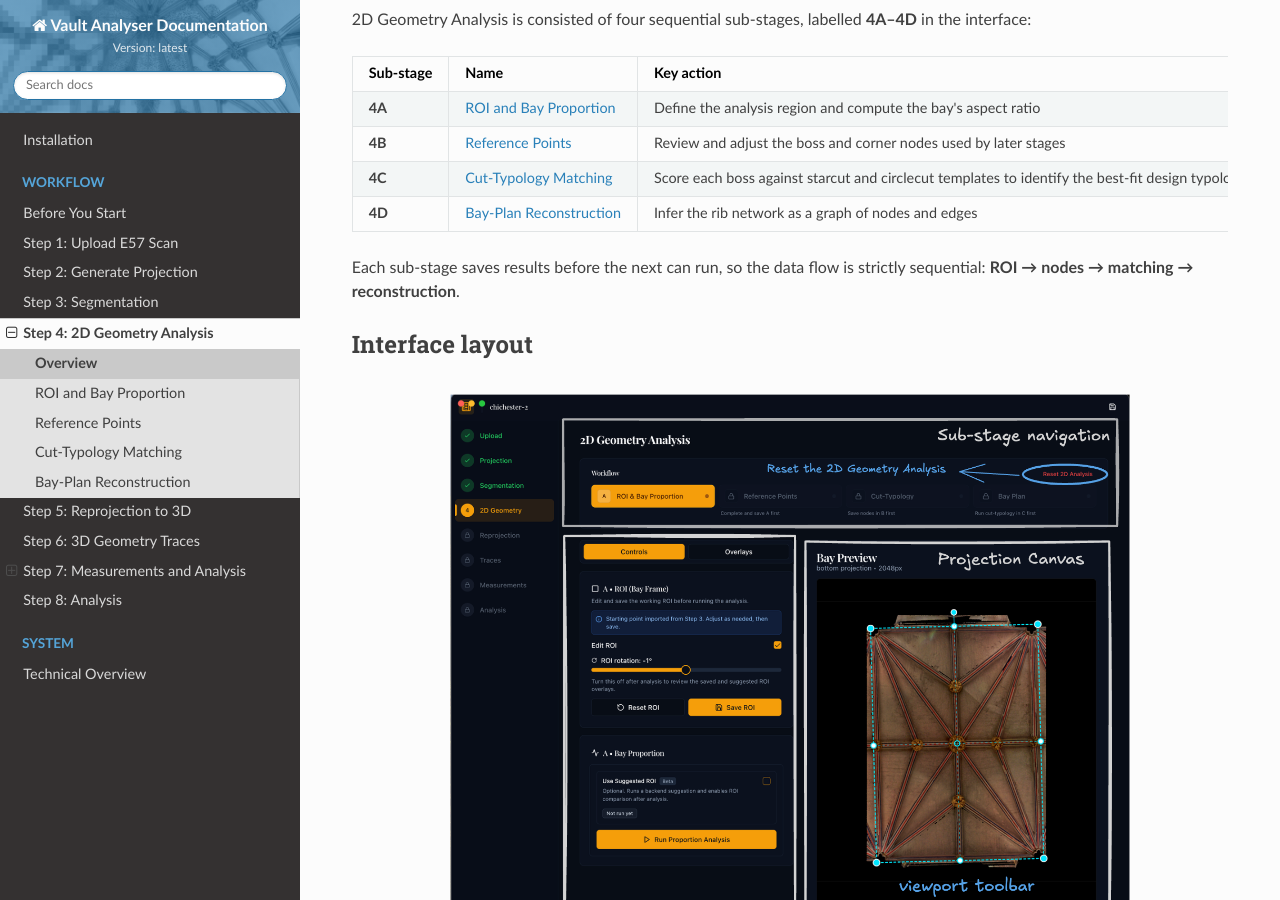
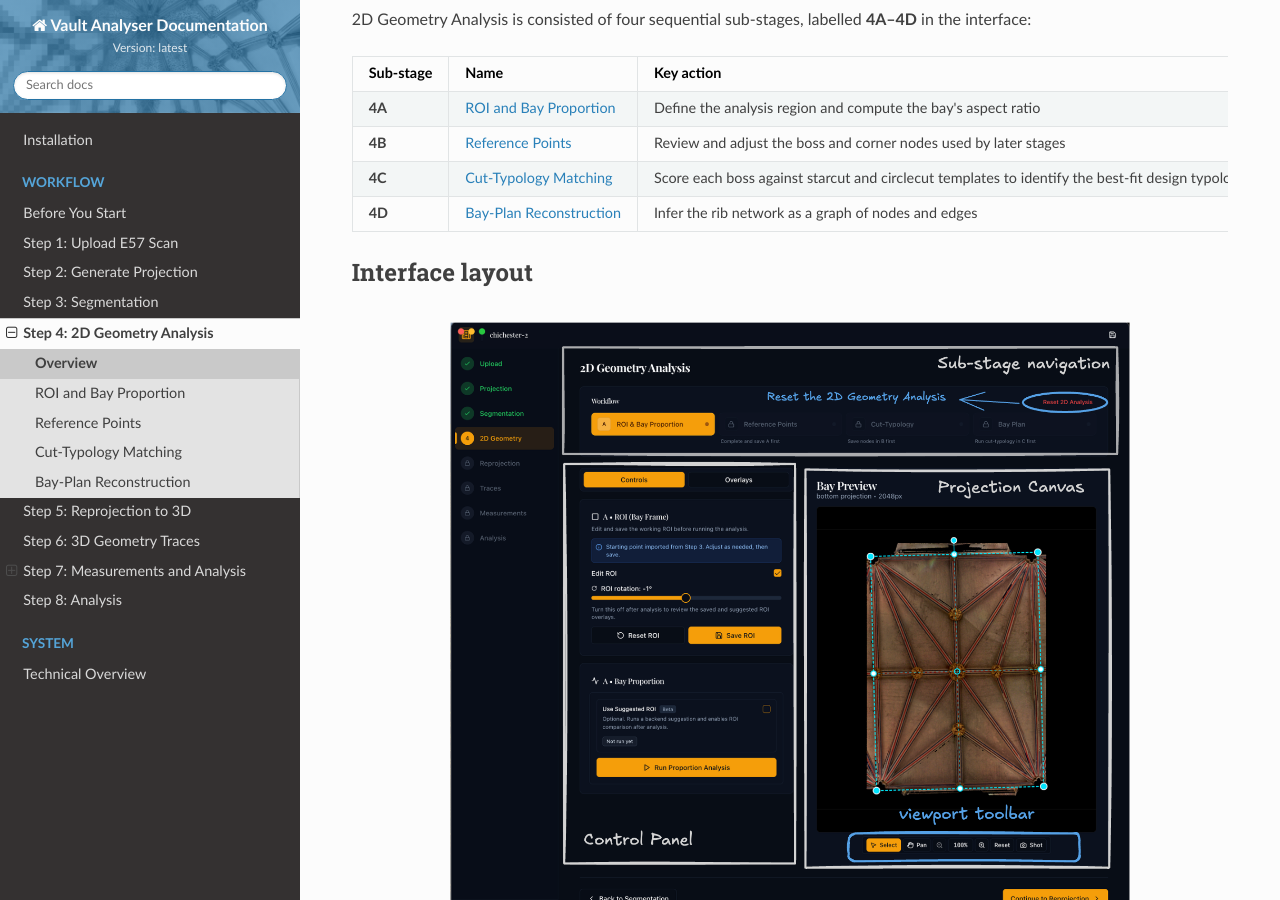
Before and after one commit to DavidJBoardman/ai-vault-dashboard, an MkDocs documentation site: the page built from docs/workflow/step-4/index.md, in a window 1280 px wide and 900 px high, scrolled down 456 px. Built offline with MkDocs 1.6.1, drawn with Linux system fonts in a browser that asks for light colours; nearby versions of some CDN libraries; some of the changed lines change nothing that is shown.

Commit message:
Remove sequence note and add docs exclusions
Remove the sentence about strict sequential data flow from docs/workflow/step-4/index.md. Update mkdocs.yml to add exclude_docs entries for superpowers/ and plans/, preventing those doc folders from being included in the site build.

```diff
--- a/docs/workflow/step-4/index.md
+++ b/docs/workflow/step-4/index.md
@@ -19,7 +19,7 @@ Medieval vault plans were conceived as intersecting patterns of ribs, laid out t
 | **4C** | [Cut-Typology Matching](cut-typology-matching.md) | Score each boss against starcut and circlecut templates to identify the best-fit design typology |
 | **4D** | [Bay-Plan Reconstruction](bay-plan-reconstruction.md) | Infer the rib network as a graph of nodes and edges |
 
-Each sub-stage saves results before the next can run, so the data flow is strictly sequential: **ROI → nodes → matching → reconstruction**.
+
 
 ## Interface layout
 
--- a/mkdocs.yml
+++ b/mkdocs.yml
@@ -1,3 +1,7 @@
+exclude_docs: |
+  superpowers/
+  plans/
+
 site_name: Vault Analyser Documentation
 site_description: User documentation for the Vault Analyser desktop application
 site_url: https://davidjboardman.github.io/ai-vault-dashboard/
```
